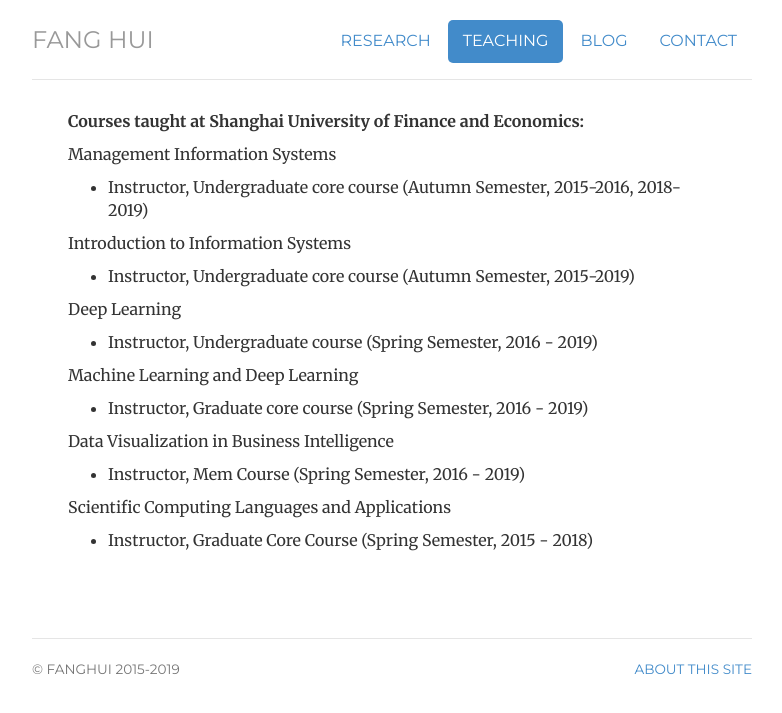
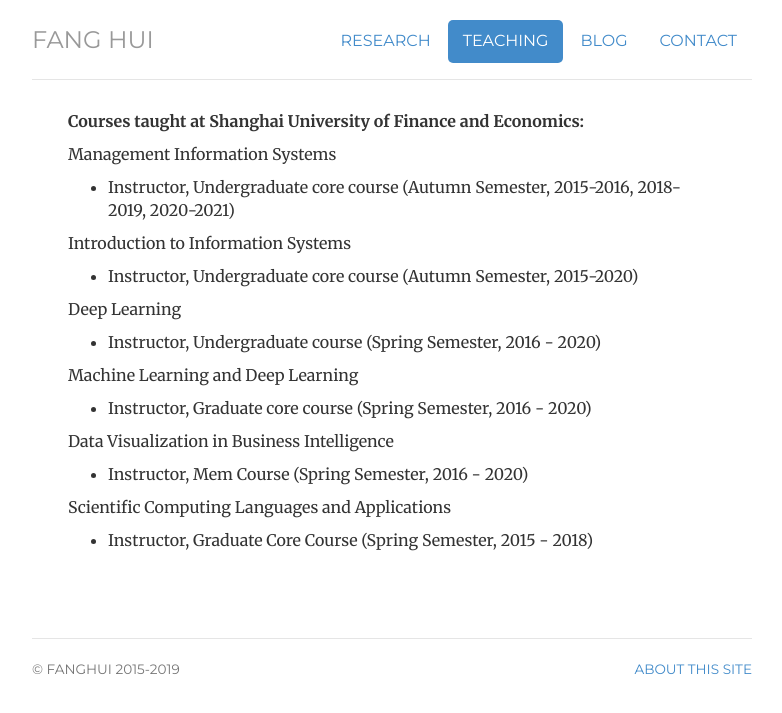
Before and after one commit to fsansan/fsansan.github.io, a Jekyll site: the page built from teaching/index.html, in a window 1280 px wide. Shown: the top 713 px of the page, without its empty margins (248-1030 px from the left). Built offline with Jekyll 4.4.1, drawn with Linux system fonts in a browser that asks for light colours.

Commit message:
Update index.html
update

```diff
--- a/teaching/index.html
+++ b/teaching/index.html
@@ -15,23 +15,23 @@
 		<p><strong>Courses taught at Shanghai University of Finance and Economics:</strong></p>
 		<p>Management Information Systems</p>
 		<ul>
-		<li>Instructor, Undergraduate core course (Autumn Semester, 2015-2016, 2018-2019) </li>
+		<li>Instructor, Undergraduate core course (Autumn Semester, 2015-2016, 2018-2019, 2020-2021) </li>
 		</ul>
 		<p>Introduction to Information Systems</p>
 		<ul>
-		<li>Instructor, Undergraduate core course (Autumn Semester, 2015-2019) </li>
+		<li>Instructor, Undergraduate core course (Autumn Semester, 2015-2020) </li>
 		</ul>
 		<p>Deep Learning</p>
 		<ul>
-		<li>Instructor, Undergraduate course (Spring Semester, 2016 - 2019) </li>
+		<li>Instructor, Undergraduate course (Spring Semester, 2016 - 2020) </li>
 		</ul>
 		<p>Machine Learning and Deep Learning</p>
 		<ul>
-		<li>Instructor, Graduate core course (Spring Semester, 2016 - 2019) </li>
+		<li>Instructor, Graduate core course (Spring Semester, 2016 - 2020) </li>
 		</ul>
 		<p>Data Visualization in Business Intelligence</p>
 		<ul>
-		<li>Instructor, Mem Course (Spring Semester, 2016 - 2019) </li>
+		<li>Instructor, Mem Course (Spring Semester, 2016 - 2020) </li>
 		</ul>
 		<p> Scientific Computing Languages and Applications </p>
 		<ul>
```
